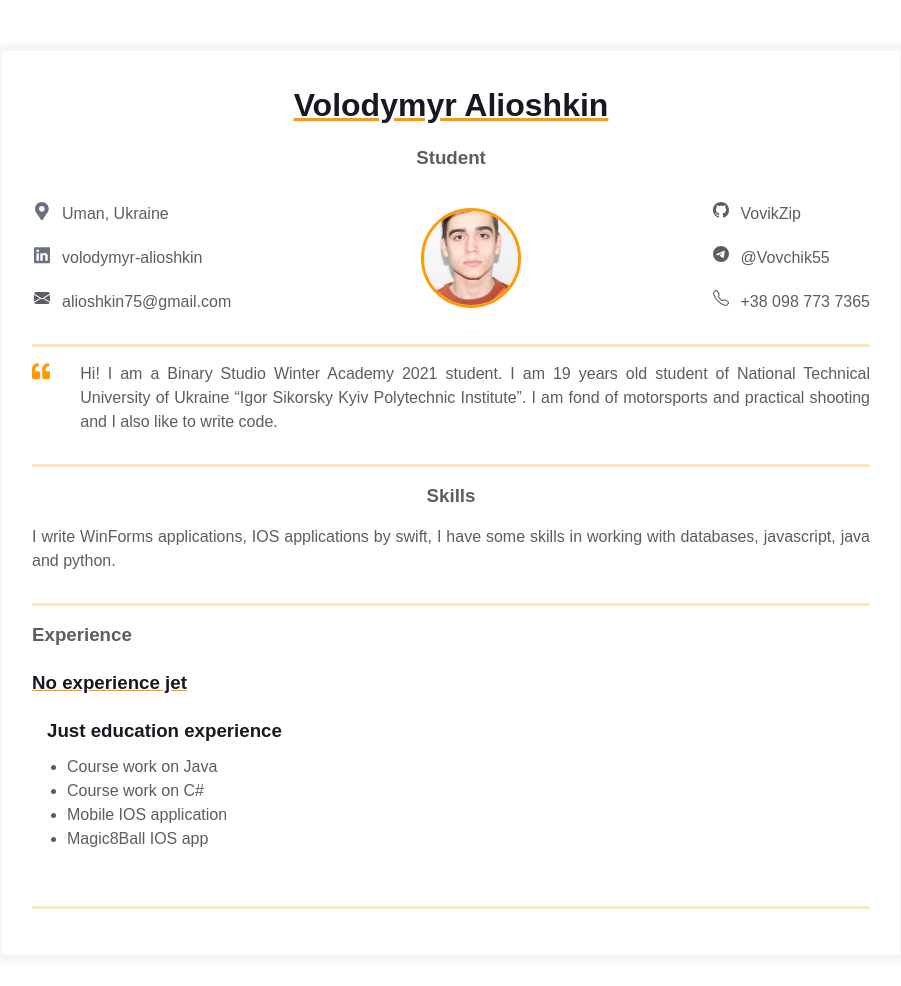
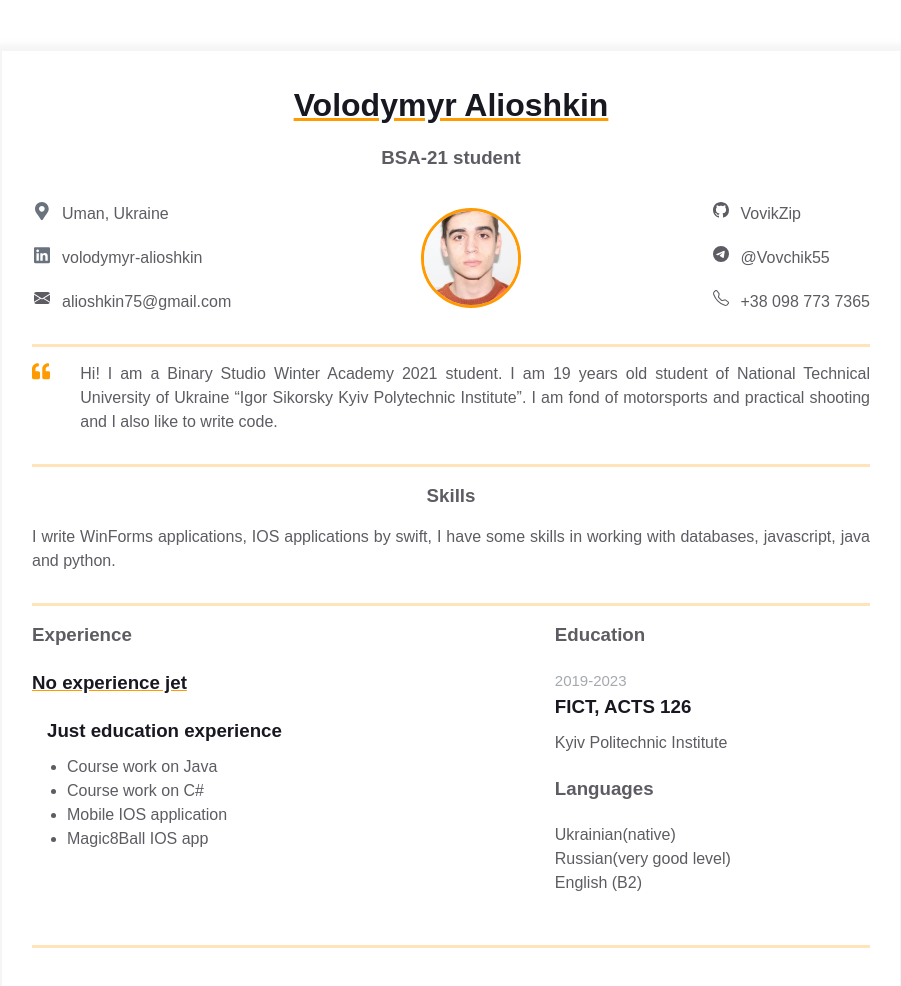
Before and after one commit to VovikZip/homepage-winter, a plain HTML site: page index.html in a window 1280 px wide. Shown: the whole page, without its empty margins (189-1090 px from the left). Drawn offline with Linux system fonts and the light colour scheme.

Commit message:
Add education and language info

```diff
--- a/index.html
+++ b/index.html
@@ -12,7 +12,7 @@
         <div class="container">
           <div class="resume__block">
             <h1 class="contact-info__header">Volodymyr Alioshkin</h1>
-            <h3 class="contact-info__sub-header">Student</h3>
+            <h3 class="contact-info__sub-header">BSA-21 student</h3>
 
             <div class="contact_info_container fh">
               <div class="contact-info__block">
@@ -135,7 +135,30 @@
                 </div>
               </div>
 
-              <div class="additional-info fv"></div>
+              <div class="additional-info fv">
+                <div class="additional-info__education">
+                  <h3 class="additional-info__education-header">Education</h3>
+                  <div class="additional-info__education-university">
+                    <span class="additional-info__education-university-durability">2019-2023</span>
+                    <h3 class="additional-info__education-university-speciality">FICT, ACTS 126</h3>
+                    <p class="additional-info__education-university-name">Kyiv Politechnic Institute</p>
+                  </div>
+                </div>
+
+                <div class="additional-info__languages">
+                  <h3 class="additional-info__languages-header">Languages</h3>
+                  <p class="additional-info__languages-item">
+                    Ukrainian(native)
+                  </p>
+                  <p class="additional-info__languages-item">
+                    Russian(very good level)
+                  </p>
+                  <p class="additional-info__languages-item">
+                    English (B2)
+                  </p>
+                </div>
+              </div>
+
             </div>
           </div>
         </div>
```
